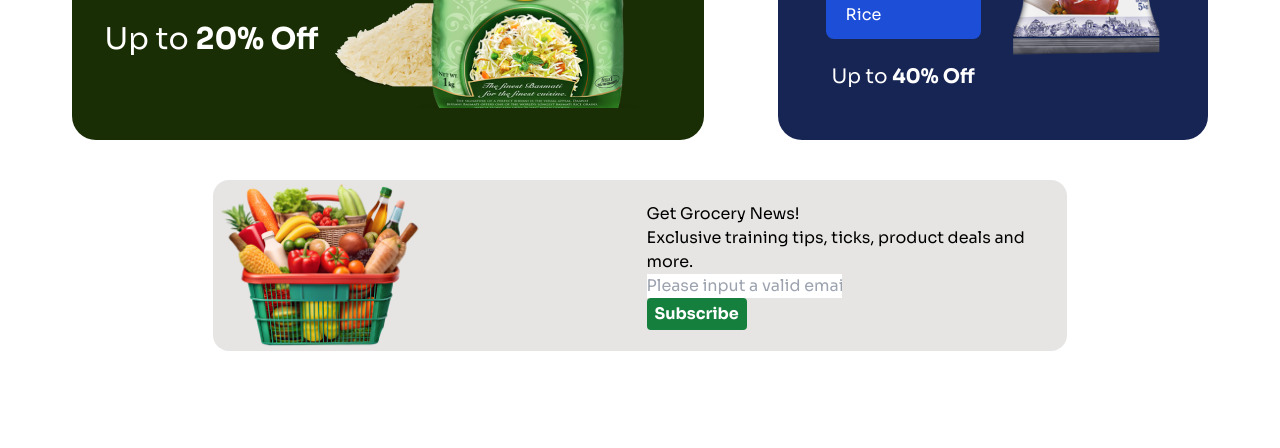
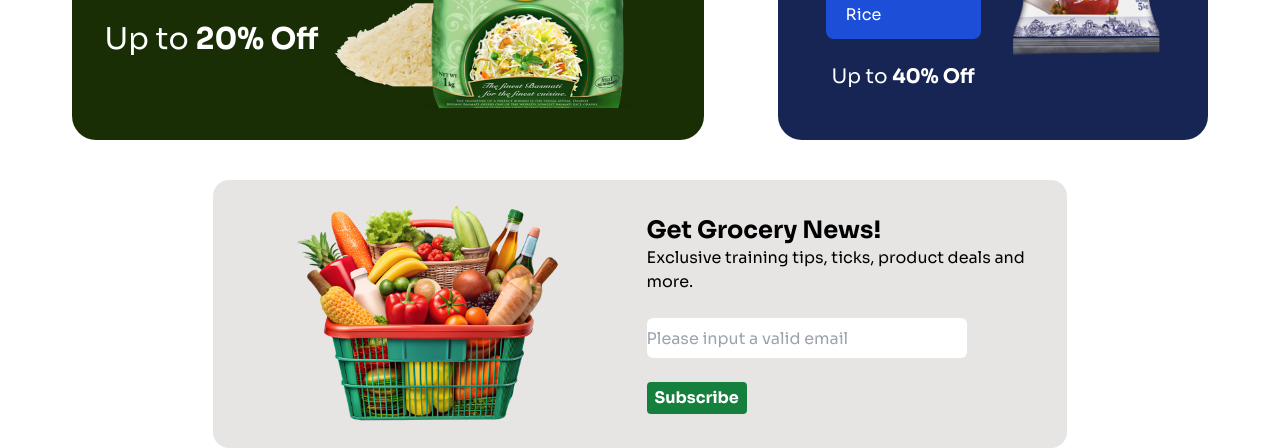
Before and after one commit to promitkundu/Revised-B11-A3-C2-, a plain HTML site: page index.html in a window 1280 px wide. Shown: the part 2216-2664 px from the top of the page. Before the commit the page ends 2567 px from the top, so only its background shows below. Drawn offline with nearby package versions, Linux system fonts and the light colour scheme; a web font is replaced by a local one.

Commit message:
done news

```diff
--- a/index.html
+++ b/index.html
@@ -244,14 +244,14 @@
     </div>
 </section> <!-- Arrival & Offers ends-->
 <section class="mt-10"> <!-- News-->
-    <div class="flex flex-col md:flex-row md:justify-center md:items-center w-2/3 mx-auto rounded-2xl bg-stone-200">
-    <div>
-        <img src="images/vegetable-busket.png" alt="" class="w-1/2">
+    <div class="flex flex-col md:flex-row md:justify-center md:items-center md:w-2/3 md:mx-auto mx-4 rounded-2xl bg-stone-200">
+    <div class="place-items-center">
+        <img src="images/vegetable-busket.png" alt="" class="w-2/3 py-5">
     </div>
-    <div>
-        <p>Get Grocery News!</p>
-        <p>Exclusive training tips, ticks, product deals and more.</p>
-        <p><input type="email" placeholder="Please input a valid email"></p>
+    <div class="text-center md:text-left md:py-4">
+        <p class="text-2xl font-bold text-green-500 md:text-black">Get Grocery News!</p>
+        <p>Exclusive training tips, ticks, product deals and more.</p> <br>
+        <p><input type="email" placeholder="Please input a valid email" class="w-80 rounded-md h-10"></p> <br>
         <button class="bg-green-700 hover:bg-green-800 text-white font-bold py-1 px-2 rounded text-base">Subscribe</button>
     </div>
     </div>
```
